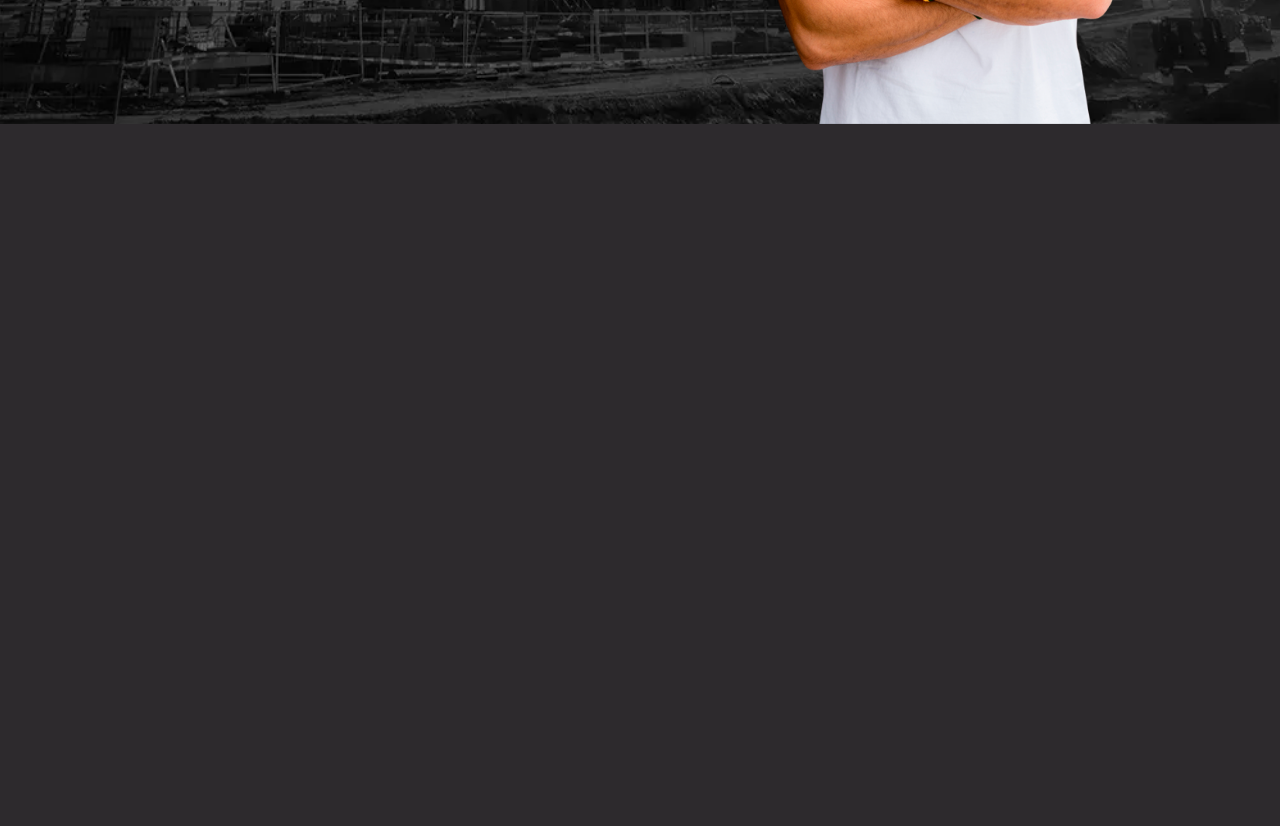
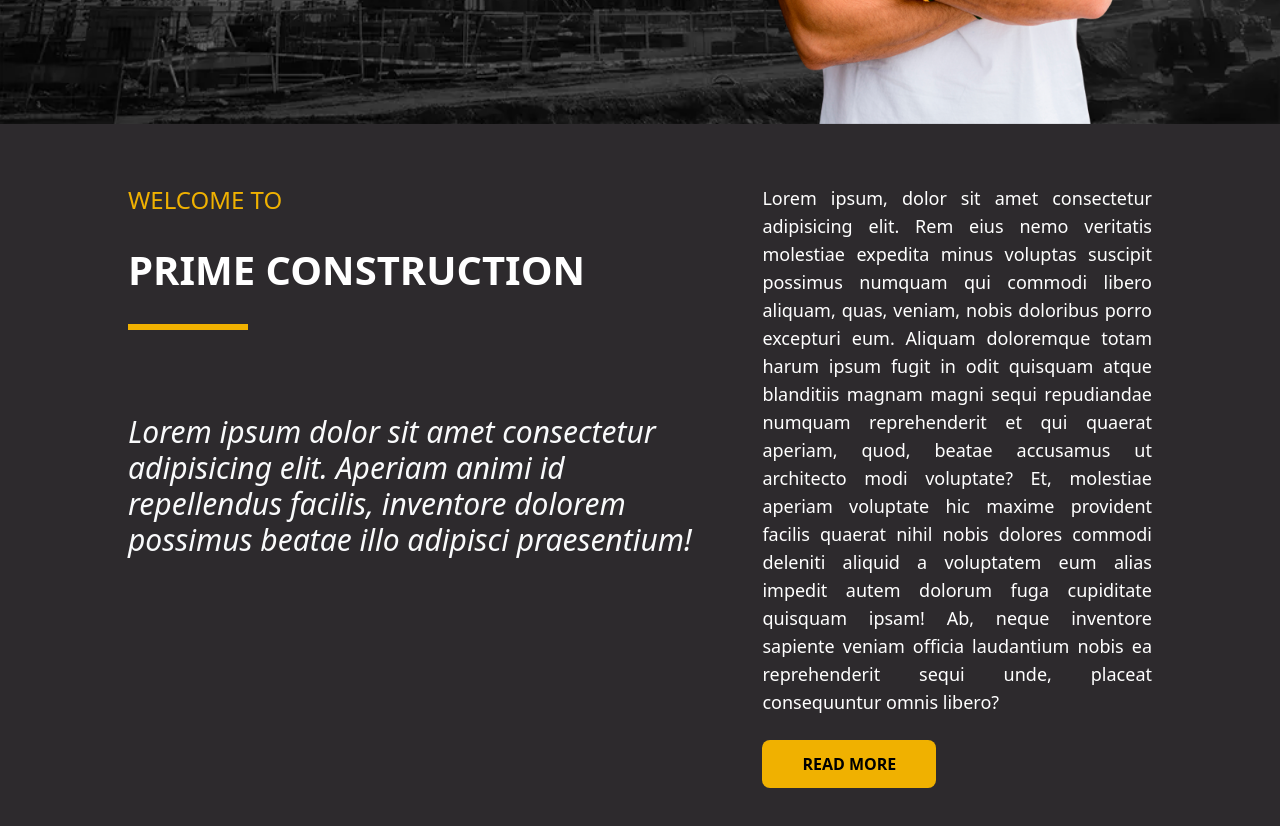
Before and after one commit to FABRICE2207/construction-site-web, a React (Vite) app: page / in a window 1280 px wide. Shown: the part 500-1326 px from the top of the page. Before the commit the page ends 800 px from the top, so only its background shows below. Built offline with nearby package versions, Linux system fonts and the light colour scheme.

Commit message:
Ajout de la section About

```diff
--- a/src/App.jsx
+++ b/src/App.jsx
@@ -7,12 +7,14 @@ import Services from './components/Services'
 import Testimonial from './components/Testimonial'
 import Footer from './components/Footer'
 import Working from './components/Working'
+import About from './components/About'
 
 const App = () => {
   return (
     <>
       <Header />
       <Hero />
+      <About />
     </>
   )
 }
--- a/src/components/About.jsx
+++ b/src/components/About.jsx
@@ -1,8 +1,66 @@
 import React from 'react'
+import { motion } from 'framer-motion'
+import { slideUpVariants, zoomInVariants } from './animation'
 
 const About = () => {
   return (
-    <div>About</div>
+    <div className='lg:w-[80%] w-[90%] m-auto py-[60px] flex lg:flex-row flex-col
+    justify-between items-start gap-[50px]' id="about">
+       {/* Partie gauche */}
+      <motion.div
+        initial="hidden"
+        whileInView="visible"
+        variants={slideUpVariants}
+        className='lg:w-[60%] w-full flex flex-col justify-center items-start gap-6'
+      >
+        <motion.h1
+          variants={slideUpVariants}
+          className='text-yellow-500 text-2xl'
+        >
+          WELCOME TO
+        </motion.h1>
+        <motion.h1
+          variants={slideUpVariants}
+          className='text-white uppercase text-[40px] font-bold'
+        >
+           Prime Construction
+        </motion.h1>
+        <div className='w-[120px] h-[6px] bg-yellow-500'></div>
+
+        <p className='text-3xl italic text-gray-50 mt-[60px]'>Lorem ipsum dolor sit amet consectetur adipisicing elit. Aperiam animi id repellendus facilis,
+          inventore dolorem possimus beatae illo adipisci praesentium!
+        </p>
+      </motion.div>
+
+      {/* Partie droite */}
+      <motion.div
+          initial="hidden"
+          whileInView="visible"
+          variants={slideUpVariants}
+          className='lg:w-[40%] w-full flex flex-col justify-center items-start gap-6'
+        >
+          <p className='text-white text-lg text-justify'>Lorem ipsum, dolor sit amet consectetur adipisicing elit.
+            Rem eius nemo veritatis molestiae expedita minus voluptas
+            suscipit possimus numquam qui commodi libero aliquam, quas,
+            veniam, nobis doloribus porro excepturi eum. Aliquam doloremque
+            totam harum ipsum fugit in odit quisquam atque blanditiis magnam
+            magni sequi repudiandae numquam reprehenderit et qui quaerat aperiam,
+            quod, beatae accusamus ut architecto modi voluptate? Et, molestiae
+            aperiam voluptate hic maxime provident facilis quaerat nihil nobis dolores
+            commodi deleniti aliquid a voluptatem eum alias impedit autem dolorum fuga
+            cupiditate quisquam ipsam! Ab, neque inventore sapiente veniam officia
+            laudantium nobis ea reprehenderit sequi unde, placeat consequuntur omnis libero?
+          </p>
+          <motion.button
+            variants={zoomInVariants}
+            className='bg-yellow-500 hover:bg-white hover:text-black px-10 py-3
+              rounded-lg font-bold text-black
+            '
+          >
+              READ MORE
+          </motion.button>
+      </motion.div>
+    </div>
   )
 }
 
```
